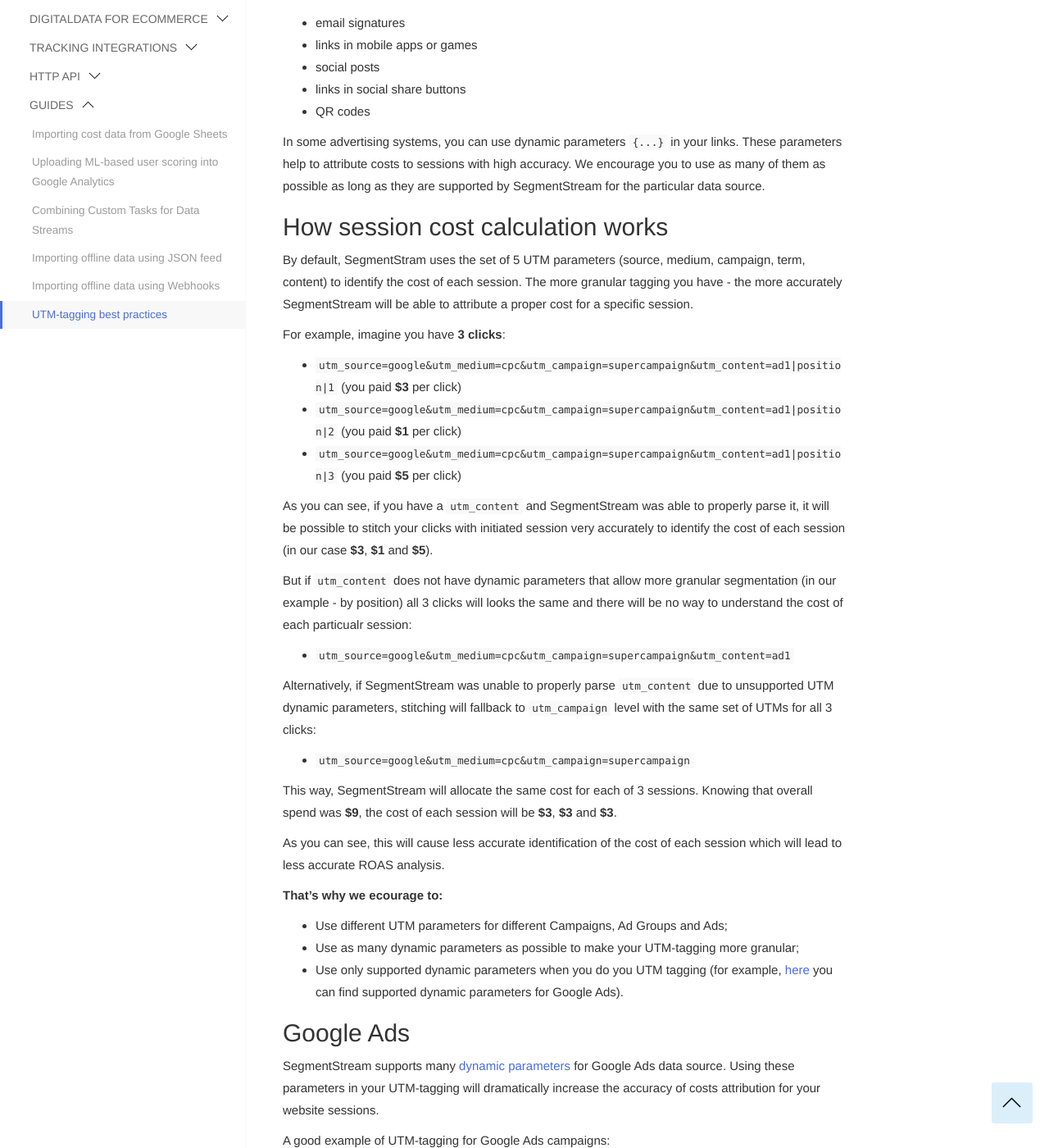
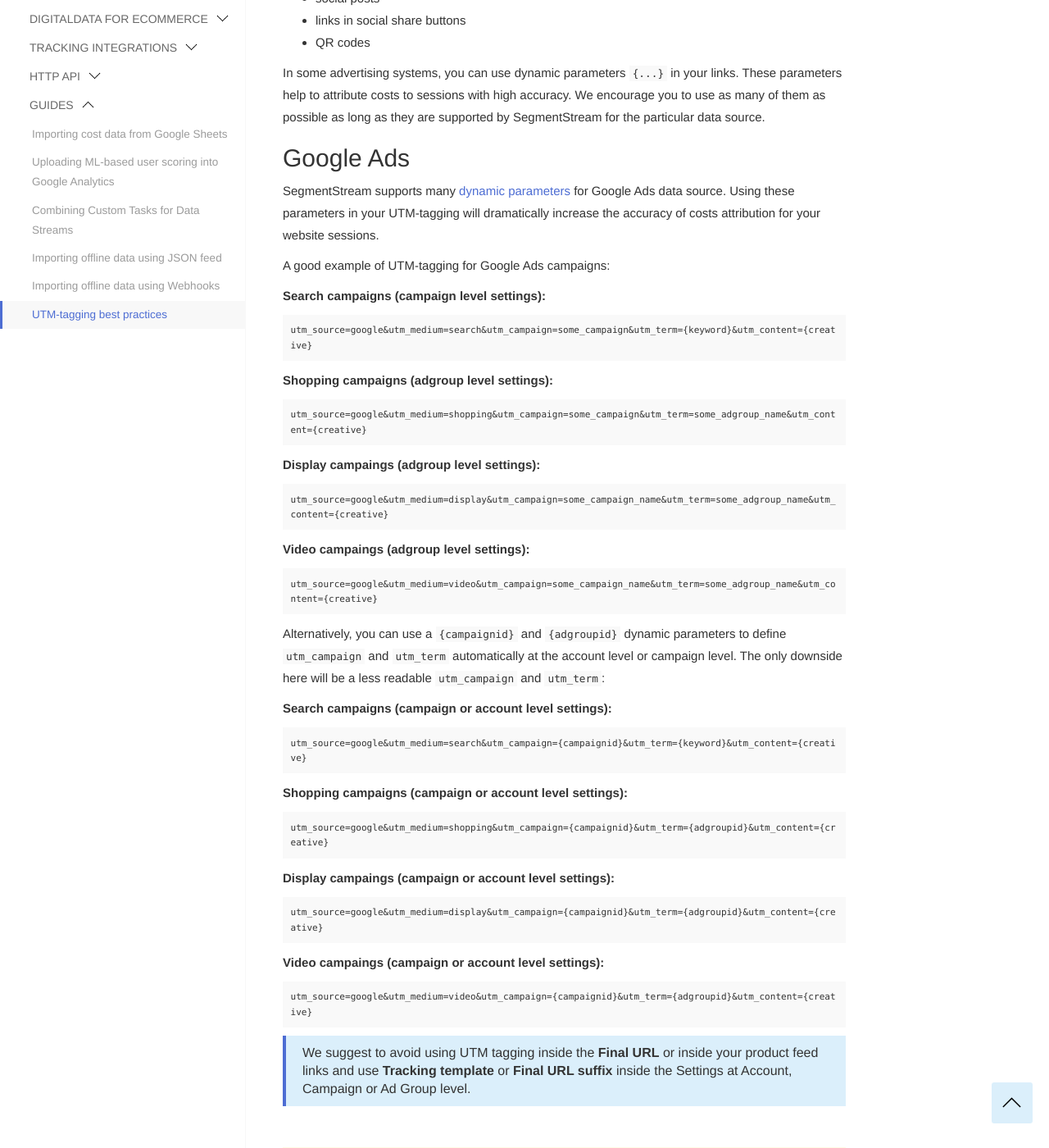
Before and after one commit to segmentstream-com/segmentstream-com.github.io, a Jekyll site: the page built from _docs/guides/utm-tagging-best-practices.md, in a window 1280 px wide and 1400 px high, scrolled down 505 px. Shown: the whole window at 82% size. Built offline with Jekyll 4.4.1, drawn with Linux system fonts in a browser that asks for light colours; nearby versions of some CDN libraries; some of the changed text lies outside the part shown.

Commit message:
docs fixes

```diff
--- a/_docs/guides/utm-tagging-best-practices.md
+++ b/_docs/guides/utm-tagging-best-practices.md
@@ -21,36 +21,6 @@
 - QR codes
 
 In some advertising systems, you can use dynamic parameters  `{...}` in your links. These parameters help to attribute costs to sessions with high accuracy. We encourage you to use as many of them as possible as long as they are supported by SegmentStream for the particular data source.
-
-## How session cost calculation works
-
-By default, SegmentStram uses the set of 5 UTM parameters (source, medium, campaign, term, content) to identify the cost of each session. The more granular tagging you have - the more accurately SegmentStream will be able to attribute a proper cost for a specific session.
-
-For example, imagine you have **3 clicks**:
-
-* `utm_source=google&utm_medium=cpc&utm_campaign=supercampaign&utm_content=ad1|position|1` (you paid **$3** per click)
-* `utm_source=google&utm_medium=cpc&utm_campaign=supercampaign&utm_content=ad1|position|2` (you paid **$1** per click)
-* `utm_source=google&utm_medium=cpc&utm_campaign=supercampaign&utm_content=ad1|position|3` (you paid **$5** per click)
-
-As you can see, if you have a `utm_content` and SegmentStream was able to properly parse it, it will be possible to stitch your clicks with initiated session very accurately to identify the cost of each session (in our case **$3**, **$1** and **$5**).
-
-But if `utm_content` does not have dynamic parameters that allow more granular segmentation (in our example - by position) all 3 clicks will looks the same and there will be no way to understand the cost of each particualr session:
-
-* `utm_source=google&utm_medium=cpc&utm_campaign=supercampaign&utm_content=ad1`
-
-Alternatively, if SegmentStream was unable to properly parse `utm_content` due to unsupported UTM dynamic parameters, stitching will fallback to `utm_campaign` level with the same set of UTMs for all 3 clicks:
-
-* `utm_source=google&utm_medium=cpc&utm_campaign=supercampaign`
-
-This way, SegmentStream will allocate the same cost for each of 3 sessions. Knowing that overall spend was **$9**, the cost of each session will be **$3**, **$3** and **$3**.
-
-As you can see, this will cause less accurate identification of the cost of each session which will lead to less accurate ROAS analysis.
-
-**That's why we ecourage to:**
-
-* Use different UTM parameters for different Campaigns, Ad Groups and Ads;
-* Use as many dynamic parameters as possible to make your UTM-tagging more granular;
-* Use only supported dynamic parameters when you do you UTM tagging (for example, [here](/datasources/google-ads#supported-dynamic-url-parameters) you can find supported dynamic parameters for Google Ads).
 
 ## Google Ads
 
```
